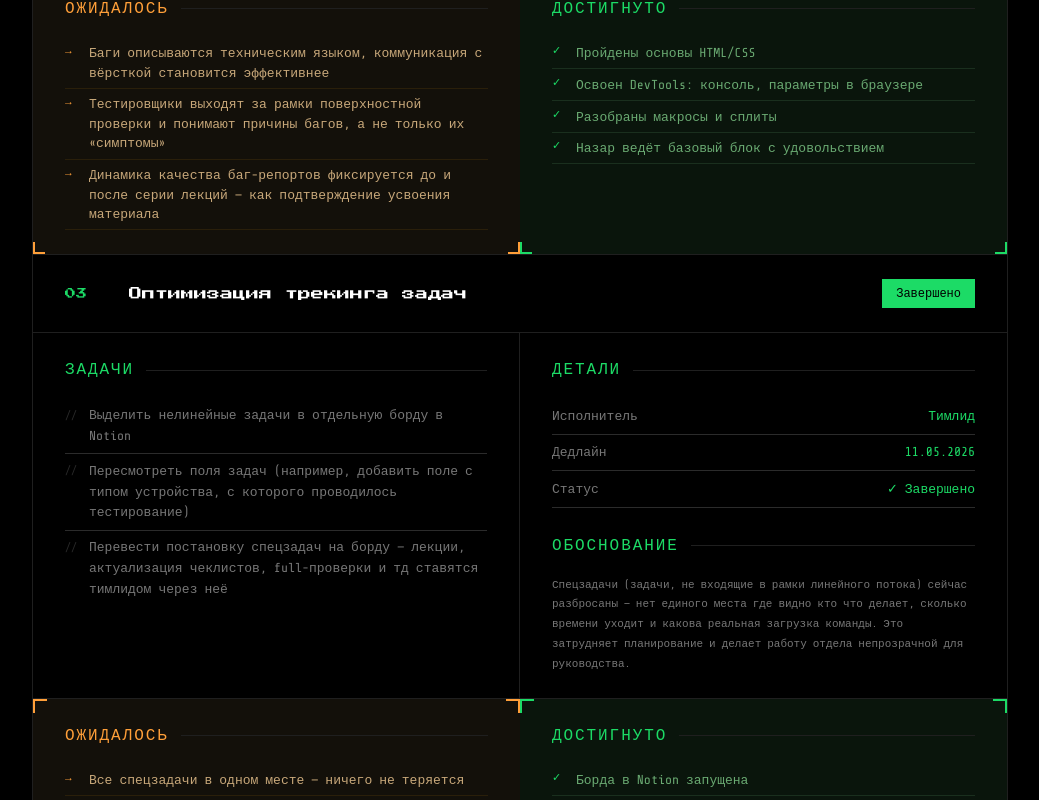
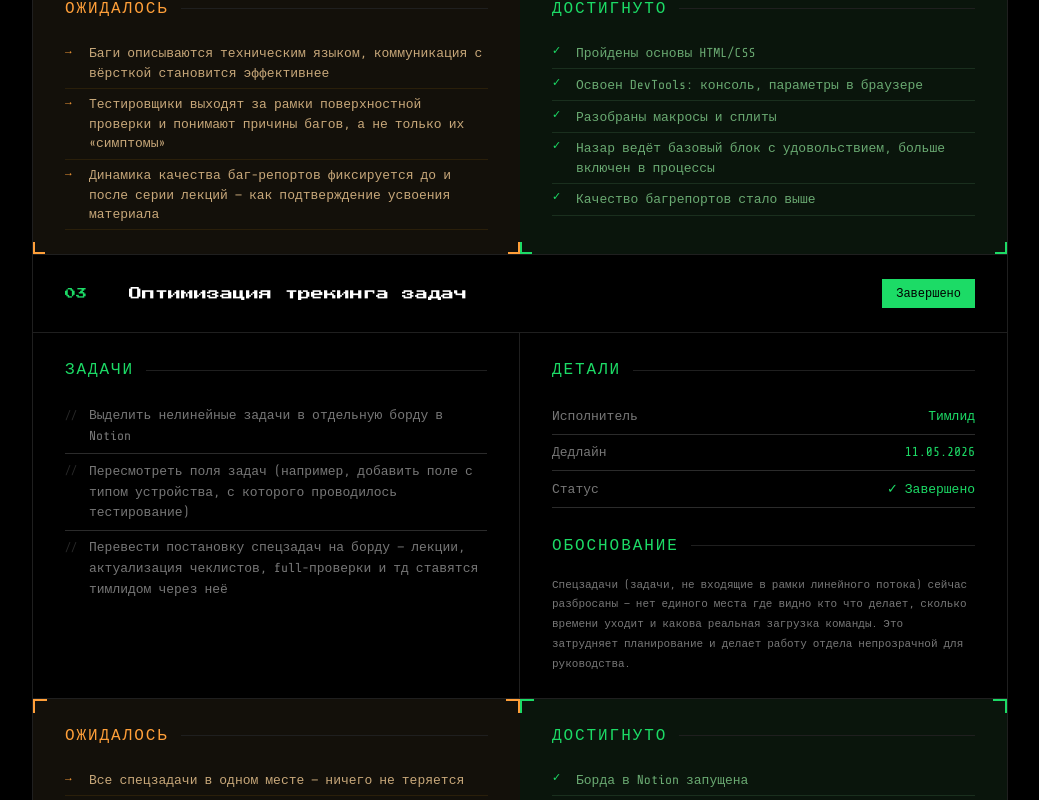
Before and after one commit to Kolobaka777/Q2, a Vue app: page / in a window 1280 px wide. Shown: the part 5320-6120 px from the top of the page, without its empty margins (120-1159 px from the left). Built offline with nearby package versions, Linux system fonts and the light colour scheme.

Commit message:
data: новые чеклисты в П4, скрин борды в П3

```diff
--- a/src/data/index.js
+++ b/src/data/index.js
@@ -415,7 +415,8 @@ export const plans = [
       'Пройдены основы HTML/CSS',
       'Освоен DevTools: консоль, параметры в браузере',
       'Разобраны макросы и сплиты',
-      'Назар ведёт базовый блок с удовольствием',
+      'Назар ведёт базовый блок с удовольствием, больше включен в процессы',
+      'Качество багрепортов стало выше',
     ],
     achievedLabel: 'Достигнуто',
   },
@@ -479,6 +480,7 @@ export const plans = [
       'Чеклист вайтов расширен: +12 пунктов',
       'Создан чеклист WordPress — 38 пунктов',
       'Полностью переданы тестированию: спаи по ТЗ, новостники по ТЗ, локализации вайтов',
+      'Внедрены новые чеклисты: Gambling White, WordPress Whites, Yodga (специфический спай), Динамические комментарии, Автотесты, отдельный чеклист для лендофферов',
     ],
     achievedLabel: 'Достигнуто',
   },
```
